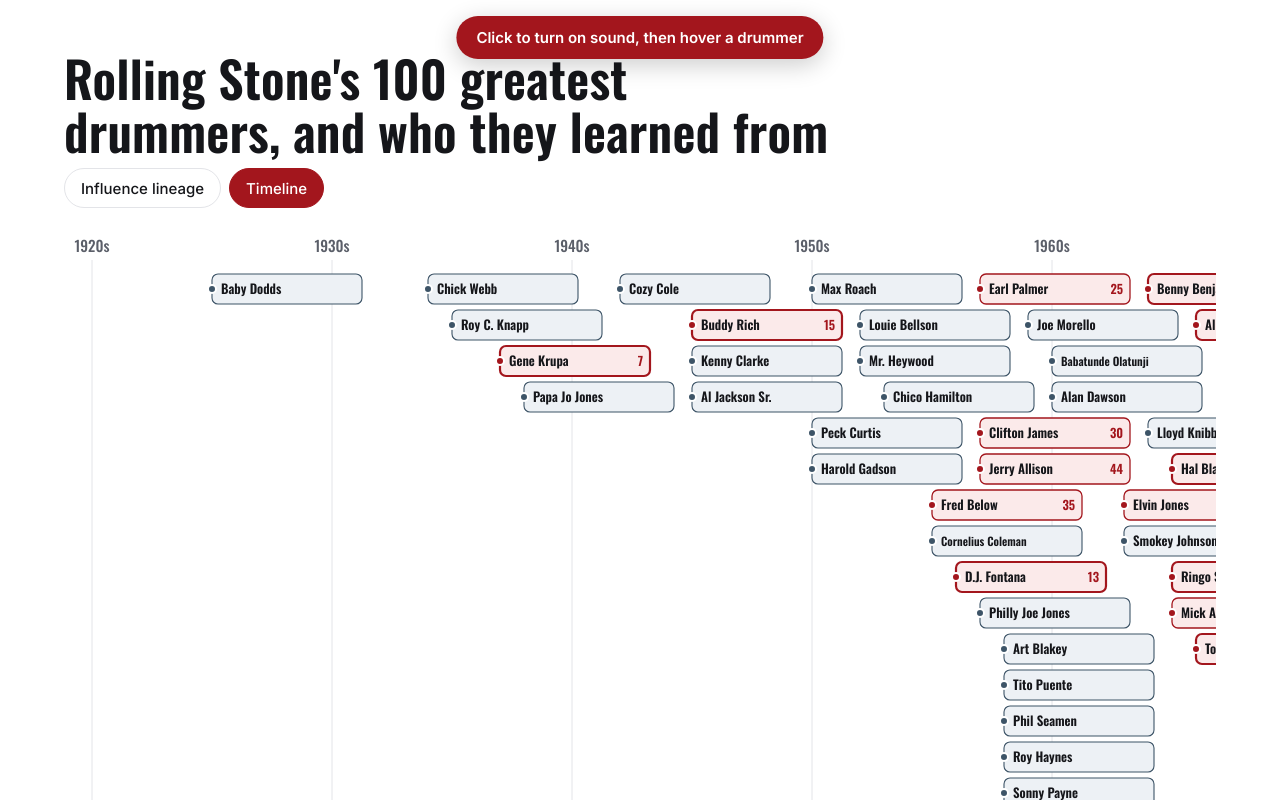
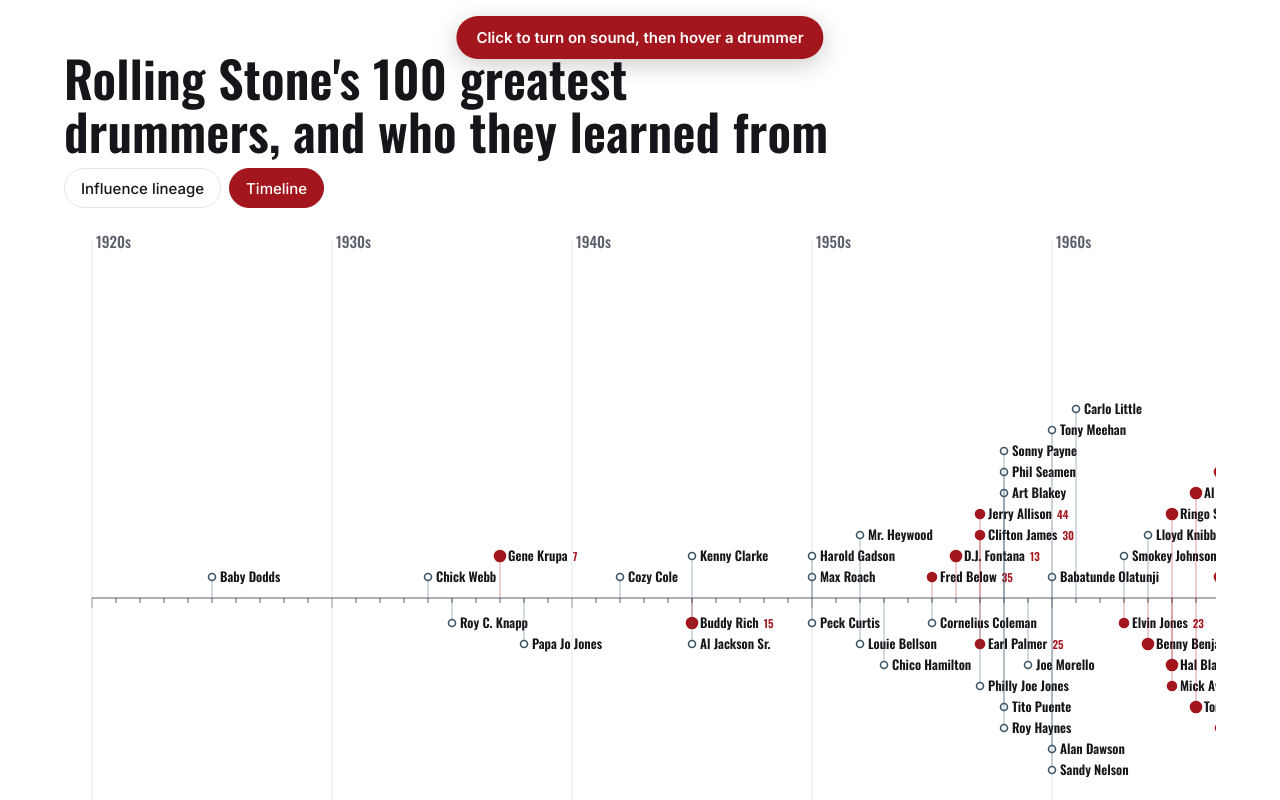
Before and after one commit to bmolyneaux/drummers, a plain HTML site: page index.html in a window 1280 px wide. Both pictures are taken after a click on the button "Timeline". Shown: the top 800 px of the page. Drawn offline with nearby package versions, Linux system fonts and the light colour scheme.

Commit message:
Timeline view: lollipop plot above and below the axis, no influence lines
Co-Authored-By: Claude Opus 5.5 <noreply@anthropic.com>
Claude-Session: https://claude.ai/code/session_01Ho3xLyMYpimcUbXSSJidv6

```diff
--- a/index.html
+++ b/index.html
@@ -36,7 +36,7 @@ label.tg input{width:20px;height:20px;accent-color:var(--red)}
 .node{cursor:pointer}.node:focus{outline:none}.node:focus rect.c{stroke-width:3}
 .dim{opacity:.16;transition:opacity .15s}
 .e{fill:none;stroke:var(--ink);stroke-width:2}.e.s{stroke:var(--muted);stroke-dasharray:5 4;stroke-width:1.5}
-.hot .e{stroke-width:2.6}.e.s{display:none}.e.s.on{display:inline}.tl .e{display:none}.tl .e.on{display:inline}.views{display:flex;gap:8px;margin:4px 0 18px}.views button{font:500 15px Inter,sans-serif;min-height:40px;padding:0 16px;border-radius:999px;border:1px solid var(--rule);background:transparent;color:var(--ink);cursor:pointer}.views button.on{background:var(--red);border-color:var(--red);color:#fff}
+.hot .e{stroke-width:2.6}.e.s{display:none}.e.s.on{display:inline}.lp{cursor:pointer}.lp text{pointer-events:none}.lp text{paint-order:stroke;stroke:var(--bg);stroke-width:3px}.lp.act text{fill:var(--red)}.lp.act line{stroke-opacity:1;stroke-width:2}.lp:focus{outline:none}.views{display:flex;gap:8px;margin:4px 0 18px}.views button{font:500 15px Inter,sans-serif;min-height:40px;padding:0 16px;border-radius:999px;border:1px solid var(--rule);background:transparent;color:var(--ink);cursor:pointer}.views button.on{background:var(--red);border-color:var(--red);color:#fff}
 #tip{position:absolute;pointer-events:none;max-width:300px;background:var(--card);border:1px solid var(--rule);border-radius:8px;
  padding:10px 12px;font-size:14px;line-height:1.45;box-shadow:0 6px 24px rgba(0,0,0,.14);display:none;z-index:2}
 #tip b{font:600 17px Oswald,sans-serif}
@@ -246,8 +246,14 @@ const ISO=rows.length+1;N.filter(n=>loose(n)&&!linked(n)).sort((a,b)=>a.year-b.y
 N.forEach(n=>n.yy=PY+n.r*RH);const isoY=PY+ISO*RH-14,secY=PY+SEC*RH-14;
 const WL=PX*2+(Y1-Y0)*PXY+CW,HL=PY+rows.length*RH;
 N.forEach(n=>n.L={x:n.x,yy:n.yy,r:n.r,tx:n.tx});
-const TW=150,TH=30,TRH=36,TPXY=24,trows=[];N.slice().sort((a,b)=>a.year-b.year||(a.rank||999)-(b.rank||999)).forEach(n=>{const x=PX+(n.year-Y0)*TPXY;let r=0;while(hit(trows[r],x,x+TW,8))r++;(trows[r]=trows[r]||[]).push([x,x+TW]);n.T={x,yy:PY+r*TRH,r,tx:0}});
-const HT=PY+trows.length*TRH+10,WT=PX*2+(Y1-Y0)*TPXY+TW;let H=HL,W=WL,view='tree';
+const TPXY=24,LV=21,ctx=document.createElement('canvas').getContext('2d');
+const lw=n=>{ctx.font='600 13px Oswald, Impact, sans-serif';let w=ctx.measureText(n.name).width;if(n.rank){ctx.font='600 11px Oswald, sans-serif';w+=6+ctx.measureText(String(n.rank)).width}return w+16};
+const lab=[];N.slice().sort((a,b)=>a.year-b.year||(a.rank||999)-(b.rank||999)).forEach(n=>{const x=PX+(n.year-Y0)*TPXY,w=lw(n);
+ const fr=(sd,L)=>!lab.some(o=>o.sd===sd&&o.L===L&&x-4<o.x+o.w+6&&x+w>o.x-4);
+ let L=0,sd=0;for(;;L++){if(fr(0,L)){sd=0;break}if(fr(1,L)){sd=1;break}}
+ lab.push({x,w,L,sd,n});n.T={x,L,w}});
+const NU=Math.max(...lab.filter(o=>!o.sd).map(o=>o.L))+1,ND=Math.max(0,...lab.filter(o=>o.sd).map(o=>o.L+1)),TOP=24,BASE=TOP+NU*LV+12,HT=BASE+ND*LV+30,WT=PX*2+(Y1-Y0)*TPXY+160;
+let H=HL,W=WL,view='tree';
 const E=[];N.forEach(n=>{if(n.p)E.push({a:n.p,b:n.id,s:0});n.also.forEach(a=>E.push({a,b:n.id,s:1}))});
 const esc=s=>String(s).replace(/&/g,'&amp;').replace(/</g,'&lt;').replace(/"/g,'&quot;');
 const path=e=>{const A=by[e.a],B=by[e.b];const ya=A.yy+CH/2,yb=B.yy+CH/2;
@@ -282,8 +288,8 @@ const light=id=>{const on=new Set([id]),eon=new Set();
  E.forEach((e,i)=>{if(e.s&&(e.a===id||e.b===id)){eon.add(i);on.add(e.a);on.add(e.b)}});svg.querySelectorAll('.e').forEach(p=>p.classList.toggle('on',eon.has(+p.dataset.i)));
  svg.querySelectorAll('.node').forEach(g=>g.classList.toggle('dim',!on.has(g.dataset.id)));
  svg.querySelectorAll('.e').forEach(p=>p.classList.toggle('dim',!eon.has(+p.dataset.i)));svg.classList.add('hot')};
-const clear=()=>{stopClip();svg.querySelectorAll('.e.on').forEach(p=>p.classList.remove('on'));svg.querySelectorAll('.dim').forEach(x=>x.classList.remove('dim'));svg.classList.remove('hot');tip.style.display='none'};
-const show=g=>{const n=by[g.dataset.id];light(n.id);clearTimeout(qT);qT=setTimeout(()=>playClip(n.id),180);
+const clear=()=>{stopClip();svg.querySelectorAll('.lp.act').forEach(x=>x.classList.remove('act'));svg.querySelectorAll('.e.on').forEach(p=>p.classList.remove('on'));svg.querySelectorAll('.dim').forEach(x=>x.classList.remove('dim'));svg.classList.remove('hot');tip.style.display='none'};
+const show=g=>{const n=by[g.dataset.id];clearTimeout(qT);qT=setTimeout(()=>playClip(n.id),180);if(view==='tree')light(n.id);else{svg.querySelectorAll('.lp.act').forEach(x=>x.classList.remove('act'));g.classList.add('act')}
  const inf=n.p?by[n.p].name:'None named';const also=n.also.map(a=>by[a].name).join(', ');
  const kids=N.filter(k=>k.p===n.id||k.also.includes(n.id)).map(k=>k.name).join(', ');
  tip.innerHTML=`<b>${esc(n.name)}</b>${n.rank?` <span class="m">· No. ${n.rank}</span>`:''}<br><span class="m">Peak:</span> ~${n.year}<br>
@@ -296,11 +302,19 @@ const bind=()=>svg.querySelectorAll('.node').forEach(g=>{
  g.addEventListener('mouseenter',()=>{if(!pinned)show(g)});g.addEventListener('mouseleave',()=>{if(!pinned)clear()});
  g.addEventListener('focus',()=>show(g));g.addEventListener('blur',()=>{if(!pinned)clear()});
  g.addEventListener('click',ev=>{ev.stopPropagation();if(pinned===g){pinned=null;clear()}else{pinned=g;show(g)}tip.classList.toggle('pin',!!pinned)})});
-const render=v=>{view=v;N.forEach(n=>Object.assign(n,v==='tree'?n.L:n.T));H=v==='tree'?HL:HT;W=v==='tree'?WL:WT;CW=v==='tree'?172:TW;CH=v==='tree'?50:TH;const SC=v==='tree'?PXY:TPXY;document.getElementById('tree').style.width=W+'px';
-svg.setAttribute('viewBox',`0 0 ${W} ${H}`);svg.setAttribute('width',W);svg.setAttribute('height',H);svg.classList.toggle('tl',v!=='tree');
+const render=v=>{view=v;if(v==='tl'){renderTL();bind();return}N.forEach(n=>Object.assign(n,n.L));H=HL;W=WL;CW=172;CH=50;const SC=PXY;svg.classList.remove('tl');document.getElementById('tree').style.width=W+'px';
+svg.setAttribute('viewBox',`0 0 ${W} ${H}`);svg.setAttribute('width',W);svg.setAttribute('height',H);
 const axis=[];for(let d=Y0;d<=2010;d+=10){const x=PX+(d-Y0)*SC;axis.push(`<line x1="${x}" x2="${x}" y1="${PY-14}" y2="${H}" stroke="var(--rule)" stroke-width="1"/><text x="${x}" y="${PY-22}" text-anchor="middle" font-family="Oswald,sans-serif" font-size="15" fill="var(--muted)">${d}s</text>`)}
 svg.innerHTML=`<g>${axis.join('')}${view!=='tree'?'':`<line x1="${PX}" x2="${W-PX}" y1="${secY-20}" y2="${secY-20}" stroke="var(--muted)" stroke-width="1"/><text x="${PX}" y="${secY-4}" font-family="Oswald,sans-serif" font-size="15" fill="var(--muted)">Other drummers cited as influences (hover a drummer to see these links)</text><line x1="${PX}" x2="${W-PX}" y1="${isoY-20}" y2="${isoY-20}" stroke="var(--muted)" stroke-width="1"/><text x="${PX}" y="${isoY-4}" font-family="Oswald,sans-serif" font-size="15" fill="var(--muted)">No drummer named as an influence in the sources checked</text>`}</g><g id="edges">${E.map((e,i)=>`<path class="e${e.s?' s':''}" data-i="${i}" d="${path(e)}"/>`).join('')}</g><g>${N.map(card).join('')}</g>`;
 bind()};
+const renderTL=()=>{svg.classList.add('tl');W=WT;H=HT;document.getElementById('tree').style.width=W+'px';
+ svg.setAttribute('viewBox',`0 0 ${W} ${H}`);svg.setAttribute('width',W);svg.setAttribute('height',H);
+ const ax=[];for(let y=Y0;y<=2015;y++){const x=PX+(y-Y0)*TPXY,dec=y%10===0;ax.push(`<line x1="${x}" x2="${x}" y1="${BASE}" y2="${BASE+(dec?10:5)}" stroke="var(--muted)"/>`+(dec?`<line x1="${x}" x2="${x}" y1="${TOP-10}" y2="${H}" stroke="var(--rule)"/><text x="${x+4}" y="${TOP-2}" font-family="Oswald,sans-serif" font-size="15" fill="var(--muted)">${y}s</text>`:''))}
+ const lp=lab.map(o=>{const n=o.n,top=n.rank>0,y=o.sd?BASE+(o.L+1)*LV+4:BASE-(o.L+1)*LV,c=top?'var(--red)':'var(--slate)',r=top?(n.rank<=20?5.5:4.5):3.5;
+  return`<g class="node lp" tabindex="0" data-id="${n.id}"><line x1="${o.x}" x2="${o.x}" y1="${y}" y2="${BASE}" pointer-events="none" stroke="${c}" stroke-opacity=".35" stroke-width="1.2"/><circle cx="${o.x}" cy="${y}" r="${r}" fill="${top?c:'var(--bg)'}" stroke="${c}" stroke-width="1.6"/>
+  <text x="${o.x+8}" y="${y+4.5}" font-family="Oswald,sans-serif" font-weight="600" font-size="13" fill="var(--ink)">${esc(n.name)}${top?`<tspan dx="5" font-size="11" fill="var(--red)">${n.rank}</tspan>`:''}</text>
+  <rect x="${o.x-6}" y="${y-9}" width="${o.w+4}" height="18" fill="transparent"/></g>`}).join('');
+ svg.innerHTML=`<g>${ax.join('')}<line x1="${PX}" x2="${W-PX}" y1="${BASE}" y2="${BASE}" stroke="var(--muted)"/></g><g>${lp}</g>`};
 const setView=v=>{pinned=null;clear();render(v);document.querySelectorAll('.views button').forEach(b=>b.classList.toggle('on',b.dataset.v===v));try{history.replaceState(null,'',v==='tl'?'#timeline':location.pathname+location.search)}catch(e){}};
 document.querySelectorAll('.views button').forEach(b=>b.addEventListener('click',e=>{e.stopPropagation();setView(b.dataset.v)}));
 window.addEventListener('hashchange',()=>setView(location.hash==='#timeline'?'tl':'tree'));
```
